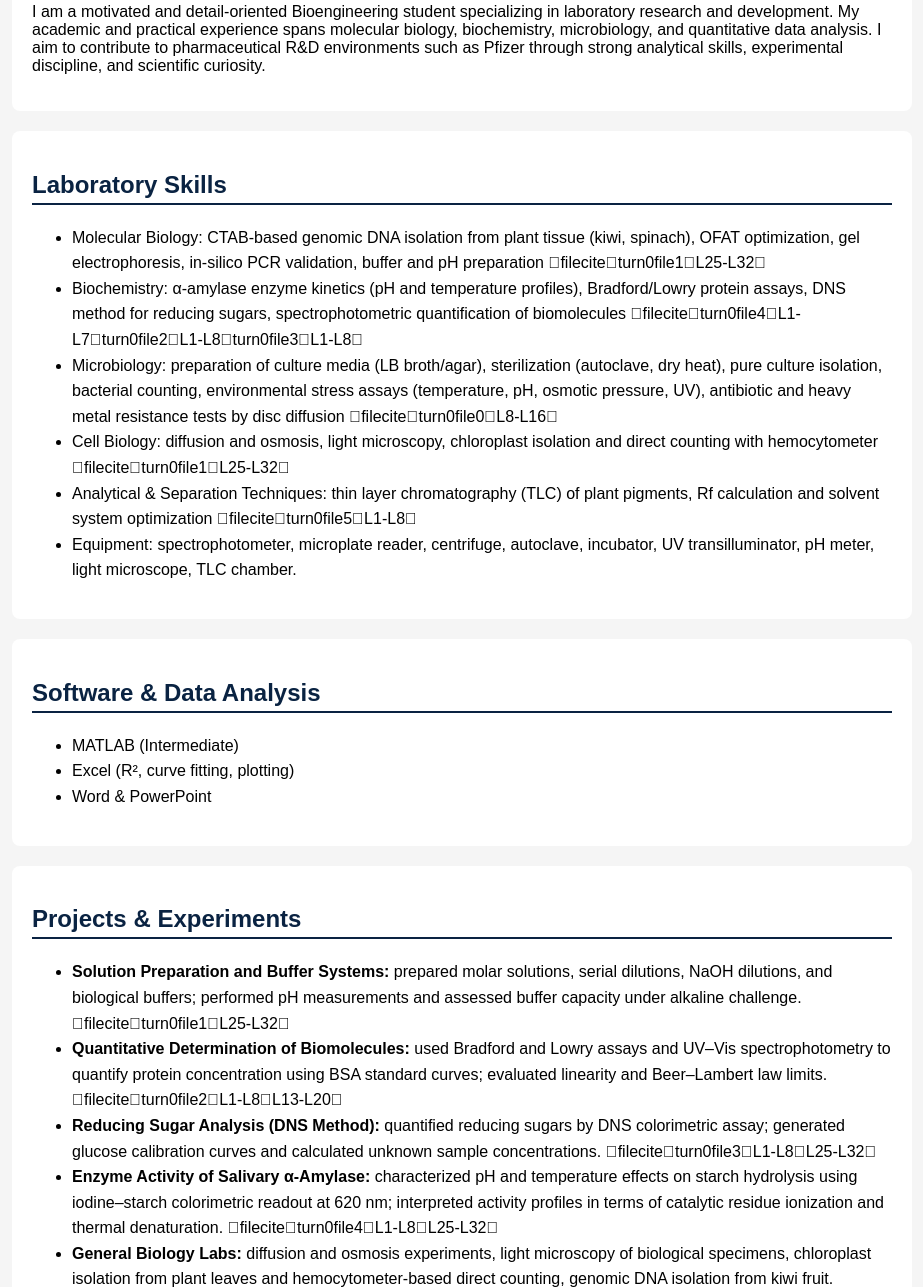
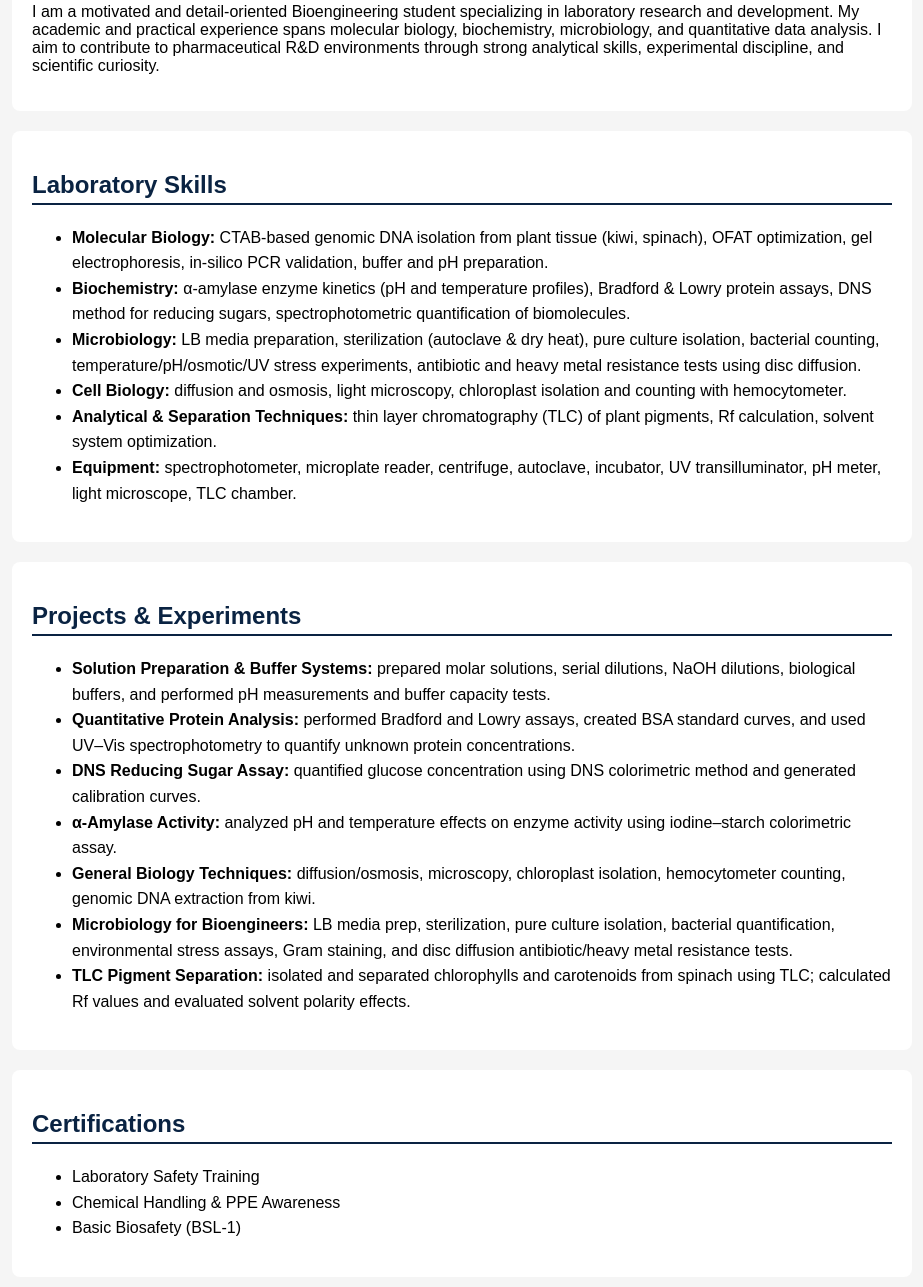
Before and after one commit to batucarpar-sys/batuhan-portfolio, a plain HTML site: page index.html in a window 1280 px wide. Shown: the part 320-1607 px from the top of the page, without its empty margins (178-1101 px from the left). Drawn offline with Linux system fonts and the light colour scheme.

Commit message:
Update index.html

```diff
--- a/index.html
+++ b/index.html
@@ -29,40 +29,31 @@
 
   <div class="section">
     <h2>About Me</h2>
-      <p>I am a motivated and detail-oriented Bioengineering student specializing in laboratory research and development. My academic and practical experience spans molecular biology, biochemistry, microbiology, and quantitative data analysis. I aim to contribute to pharmaceutical R&D environments such as Pfizer through strong analytical skills, experimental discipline, and scientific curiosity.</p>
+    <p>I am a motivated and detail-oriented Bioengineering student specializing in laboratory research and development. My academic and practical experience spans molecular biology, biochemistry, microbiology, and quantitative data analysis. I aim to contribute to pharmaceutical R&D environments through strong analytical skills, experimental discipline, and scientific curiosity.</p>
   </div>
 
   <div class="section">
     <h2>Laboratory Skills</h2>
     <ul>
-        <li>Molecular Biology: CTAB-based genomic DNA isolation from plant tissue (kiwi, spinach), OFAT optimization, gel electrophoresis, in-silico PCR validation, buffer and pH preparation fileciteturn0file1L25-L32</li>
-        <li>Biochemistry: α-amylase enzyme kinetics (pH and temperature profiles), Bradford/Lowry protein assays, DNS method for reducing sugars, spectrophotometric quantification of biomolecules fileciteturn0file4L1-L7turn0file2L1-L8turn0file3L1-L8</li>
-        <li>Microbiology: preparation of culture media (LB broth/agar), sterilization (autoclave, dry heat), pure culture isolation, bacterial counting, environmental stress assays (temperature, pH, osmotic pressure, UV), antibiotic and heavy metal resistance tests by disc diffusion fileciteturn0file0L8-L16</li>
-        <li>Cell Biology: diffusion and osmosis, light microscopy, chloroplast isolation and direct counting with hemocytometer fileciteturn0file1L25-L32</li>
-        <li>Analytical & Separation Techniques: thin layer chromatography (TLC) of plant pigments, Rf calculation and solvent system optimization fileciteturn0file5L1-L8</li>
-        <li>Equipment: spectrophotometer, microplate reader, centrifuge, autoclave, incubator, UV transilluminator, pH meter, light microscope, TLC chamber.</li>
-      </ul>
-    </div>
-
-    <div class="section">
-      <h2>Software & Data Analysis</h2>
-      <ul>
-        <li>MATLAB (Intermediate)</li>
-        <li>Excel (R², curve fitting, plotting)</li>
-        <li>Word & PowerPoint</li>
+      <li><strong>Molecular Biology:</strong> CTAB-based genomic DNA isolation from plant tissue (kiwi, spinach), OFAT optimization, gel electrophoresis, in-silico PCR validation, buffer and pH preparation.</li>
+      <li><strong>Biochemistry:</strong> α-amylase enzyme kinetics (pH and temperature profiles), Bradford & Lowry protein assays, DNS method for reducing sugars, spectrophotometric quantification of biomolecules.</li>
+      <li><strong>Microbiology:</strong> LB media preparation, sterilization (autoclave & dry heat), pure culture isolation, bacterial counting, temperature/pH/osmotic/UV stress experiments, antibiotic and heavy metal resistance tests using disc diffusion.</li>
+      <li><strong>Cell Biology:</strong> diffusion and osmosis, light microscopy, chloroplast isolation and counting with hemocytometer.</li>
+      <li><strong>Analytical & Separation Techniques:</strong> thin layer chromatography (TLC) of plant pigments, Rf calculation, solvent system optimization.</li>
+      <li><strong>Equipment:</strong> spectrophotometer, microplate reader, centrifuge, autoclave, incubator, UV transilluminator, pH meter, light microscope, TLC chamber.</li>
     </ul>
   </div>
 
   <div class="section">
     <h2>Projects & Experiments</h2>
     <ul>
-        <li><strong>Solution Preparation and Buffer Systems:</strong> prepared molar solutions, serial dilutions, NaOH dilutions, and biological buffers; performed pH measurements and assessed buffer capacity under alkaline challenge. fileciteturn0file1L25-L32</li>
-        <li><strong>Quantitative Determination of Biomolecules:</strong> used Bradford and Lowry assays and UV–Vis spectrophotometry to quantify protein concentration using BSA standard curves; evaluated linearity and Beer–Lambert law limits. fileciteturn0file2L1-L8L13-L20</li>
-        <li><strong>Reducing Sugar Analysis (DNS Method):</strong> quantified reducing sugars by DNS colorimetric assay; generated glucose calibration curves and calculated unknown sample concentrations. fileciteturn0file3L1-L8L25-L32</li>
-        <li><strong>Enzyme Activity of Salivary α-Amylase:</strong> characterized pH and temperature effects on starch hydrolysis using iodine–starch colorimetric readout at 620 nm; interpreted activity profiles in terms of catalytic residue ionization and thermal denaturation. fileciteturn0file4L1-L8L25-L32</li>
-        <li><strong>General Biology Labs:</strong> diffusion and osmosis experiments, light microscopy of biological specimens, chloroplast isolation from plant leaves and hemocytometer-based direct counting, genomic DNA isolation from kiwi fruit. fileciteturn0file1L25-L32</li>
-        <li><strong>Microbiology for Bioengineers:</strong> preparation and sterilization of LB media, pure culture isolation, quantitative determination of bacterial numbers, assessment of temperature/pH/osmotic/UV effects on growth, staining of bacteria, and disc diffusion assays for E. coli and B. subtilis antibiotic and heavy metal resistance. fileciteturn0file0L8-L16</li>
-        <li><strong>TLC Separation of Plant Pigments:</strong> isolated spinach pigments and separated chlorophylls and carotenoids by TLC; calculated Rf values and evaluated the impact of solvent polarity on separation efficiency. fileciteturn0file5L1-L8</li>
+      <li><strong>Solution Preparation & Buffer Systems:</strong> prepared molar solutions, serial dilutions, NaOH dilutions, biological buffers, and performed pH measurements and buffer capacity tests.</li>
+      <li><strong>Quantitative Protein Analysis:</strong> performed Bradford and Lowry assays, created BSA standard curves, and used UV–Vis spectrophotometry to quantify unknown protein concentrations.</li>
+      <li><strong>DNS Reducing Sugar Assay:</strong> quantified glucose concentration using DNS colorimetric method and generated calibration curves.</li>
+      <li><strong>α-Amylase Activity:</strong> analyzed pH and temperature effects on enzyme activity using iodine–starch colorimetric assay.</li>
+      <li><strong>General Biology Techniques:</strong> diffusion/osmosis, microscopy, chloroplast isolation, hemocytometer counting, genomic DNA extraction from kiwi.</li>
+      <li><strong>Microbiology for Bioengineers:</strong> LB media prep, sterilization, pure culture isolation, bacterial quantification, environmental stress assays, Gram staining, and disc diffusion antibiotic/heavy metal resistance tests.</li>
+      <li><strong>TLC Pigment Separation:</strong> isolated and separated chlorophylls and carotenoids from spinach using TLC; calculated Rf values and evaluated solvent polarity effects.</li>
     </ul>
   </div>
 
@@ -71,7 +62,7 @@
     <ul>
       <li>Laboratory Safety Training</li>
       <li>Chemical Handling & PPE Awareness</li>
-        <li>Basic Biosafety (BSL‑1)</li>
+      <li>Basic Biosafety (BSL-1)</li>
     </ul>
   </div>
 
```
Lines whose indentation alone changed are shown as unchanged.
